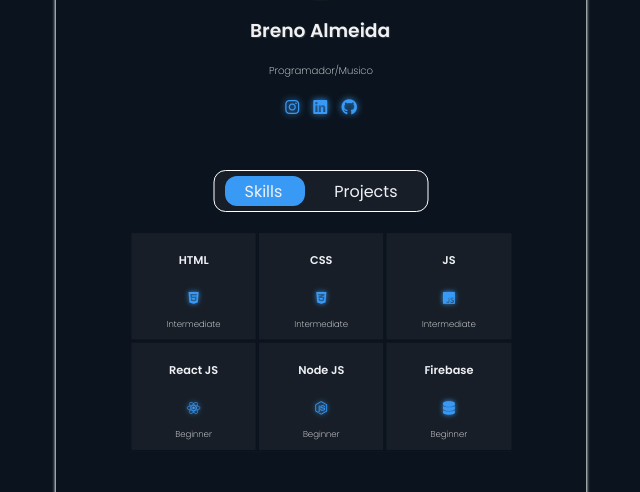
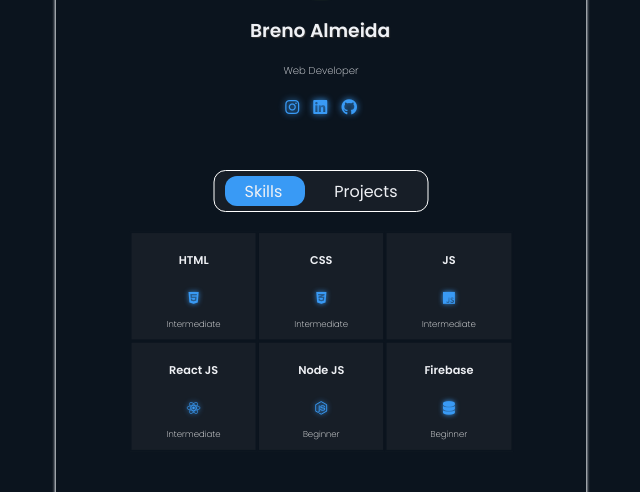
Before and after one commit to brenimsilva/profile, a plain HTML site: page index.html in a window 1280 px wide. Shown: the part 275-767 px from the top of the page, 319-959 px from the left. Drawn offline with Linux system fonts and the light colour scheme.

Commit message:
Update Index.html

```diff
--- a/index.html
+++ b/index.html
@@ -20,7 +20,7 @@
         <div class="profile__informations">
           <div class="profile__picture"></div>
           <h3 class="profile__name">Breno Almeida</h3>
-          <p class="profile__job">Programador/Musico</p>
+          <p class="profile__job">Web Developer</p>
           <ul class="profile__links">
             <li>
               <a href="https://instagram.com/brenimsilva" class="icons"
@@ -63,7 +63,7 @@
         <div class="react">
           <h5 class="skills__react">React JS</h5>
           <i class="fa-brands fa-react"></i>
-          <p class="">Beginner</p>
+          <p class="">Intermediate</p>
         </div>
         <div class="node">
           <h5 class="skills__node">Node JS</h5>
```
